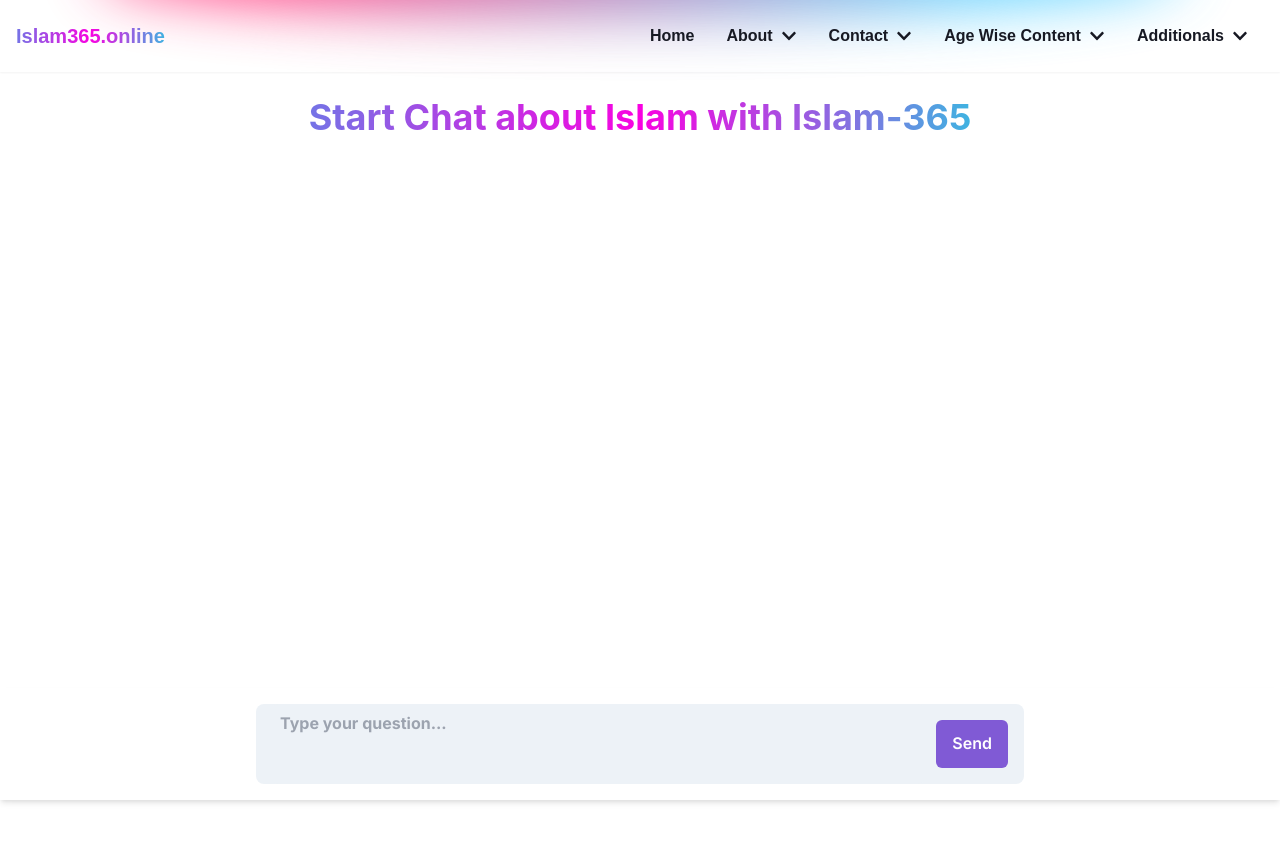
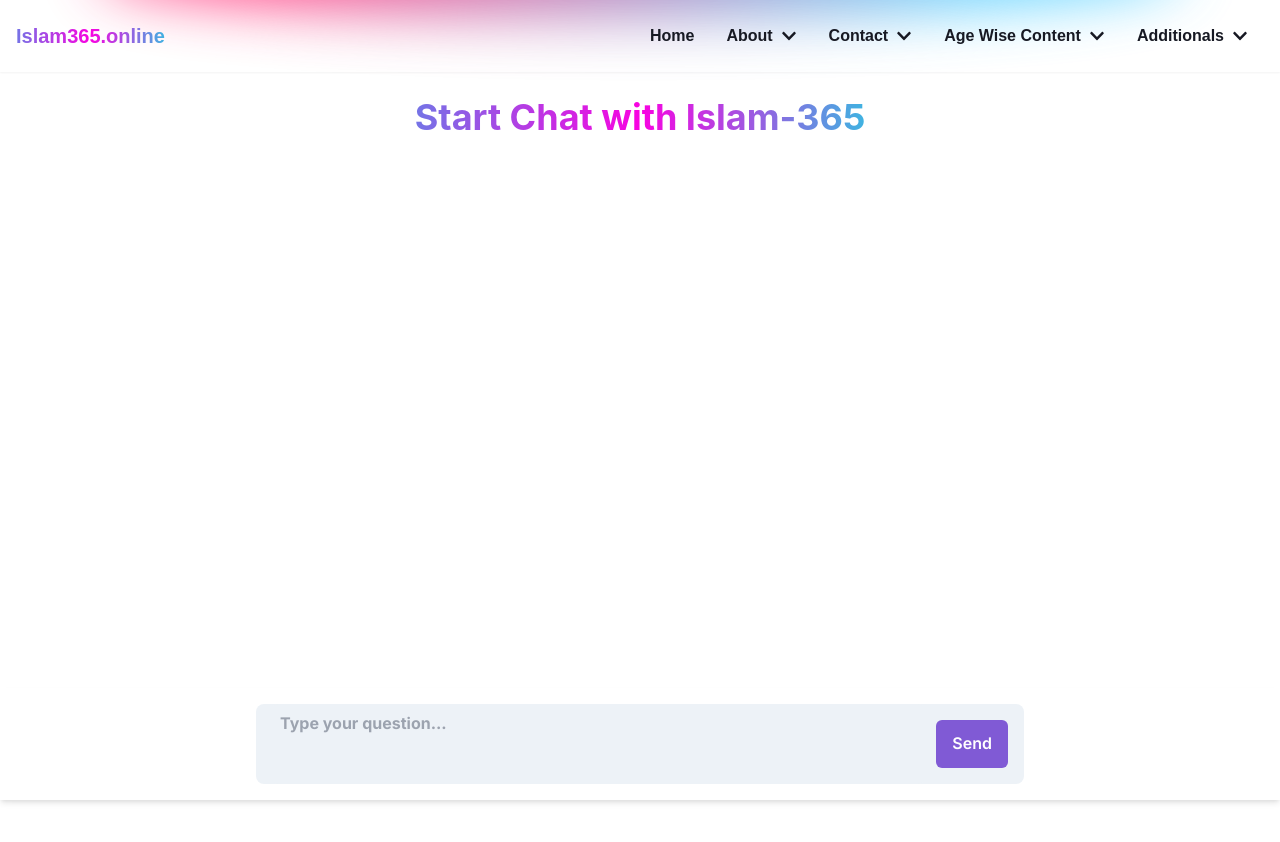
Before and after one commit to JawadKhan65/Islam365online, a Next.js app: page /rag in a window 1280 px wide. Shown: the top 842 px of the page. Built offline with nearby package versions, Linux system fonts and the light colour scheme.

Commit message:
"new changes"

```diff
--- a/app/rag/page.js
+++ b/app/rag/page.js
@@ -160,7 +160,7 @@ const Chat = () => {
                             <Heading className="gradient-clip m-2">
                                 Islam-365
                             </Heading> : <Heading className="gradient-clip m-2">
-                                Start Chat about Islam with Islam-365
+                                Start Chat with Islam-365
                             </Heading>
                     }
                 </Box>
```
